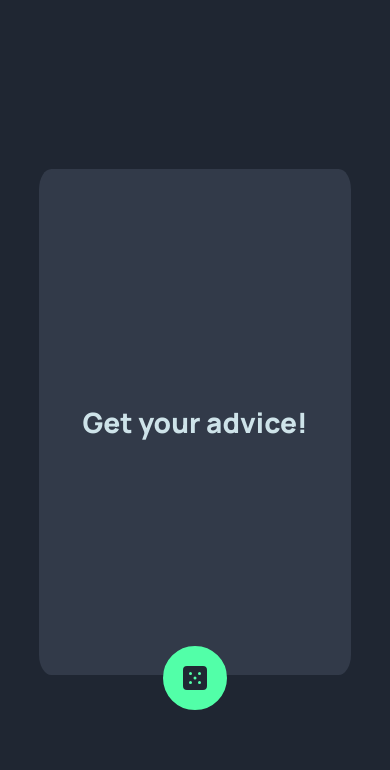
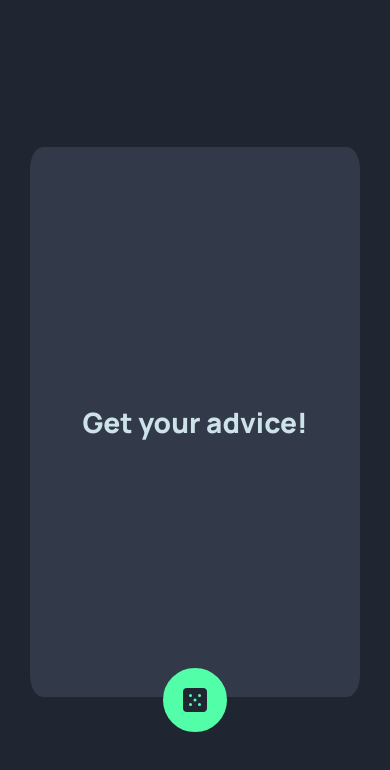
Before and after one commit to PabloRodrz/advice-generator-app, a React (Create React App) app: page / in a window 390 px wide. Shown: the top 770 px of the page. Built offline with nearby package versions, Linux system fonts and the light colour scheme.

Commit message:
CSS updated

```diff
--- a/src/components/Advice.jsx
+++ b/src/components/Advice.jsx
@@ -3,6 +3,7 @@ import dice from '../images/icon-dice.svg'
 import underline from '../images/pattern-divider-desktop.svg'
 import mobileUnderline from '../images/pattern-divider-mobile.svg'
 import GetYourAdvice from './GetYourAdvice'
+
 const Advice = () => {
   const [isLoading, setIsLoading] = useState(false)
   const [advices, setAdvices] = useState(null)
@@ -17,7 +18,7 @@ const Advice = () => {
   return (
     <div className="advice-container">
       <div className='advices'>
-        {!advices && !isLoading && <GetYourAdvice/>}
+        {!advices && !isLoading && <GetYourAdvice />}
         {isLoading && <div className='loading'>
           <h1>Loading...</h1>
         </div>}
@@ -25,7 +26,7 @@ const Advice = () => {
           <h4>{`ADVICE #${advices?.slip?.id}`} </h4>
           <h3>{advices?.slip?.advice}</h3>
           <img className='underline' src={window.innerWidth <= 412 ? mobileUnderline : underline} alt="underline" />
-        </div> }
+        </div>}
         <button className='btn' onClick={newAdvice}> <img src={dice} alt="dice" className='btn-diceimg' /> </button>
       </div>
     </div>
--- a/src/index.css
+++ b/src/index.css
@@ -27,8 +27,8 @@ body {
 .advices {
   background-color: hsl(217, 19%, 24%);
   border-radius: 4%;
-  width: 45%;
-  height: 55%;
+  width: 612px;
+  min-height: 355px;
   position: relative;
   display: flex;
   justify-content: center;
@@ -37,8 +37,8 @@ body {
 
 @media only screen and (max-width: 800px) {
   .advices {
-    width: 80%;
-    height: 60%;
+    max-width: 330px;
+    min-height: 550px;
   }
 
   .advice>h3 {
@@ -48,13 +48,11 @@ body {
   .advice>h4 {
     font-size: 10px !important;
   }
-  .getadvice{
+
+  .getadvice {
     font-size: 20px;
   }
 }
-
-
-
 
 .getadvice {
   color: hsl(193, 38%, 86%);
```
